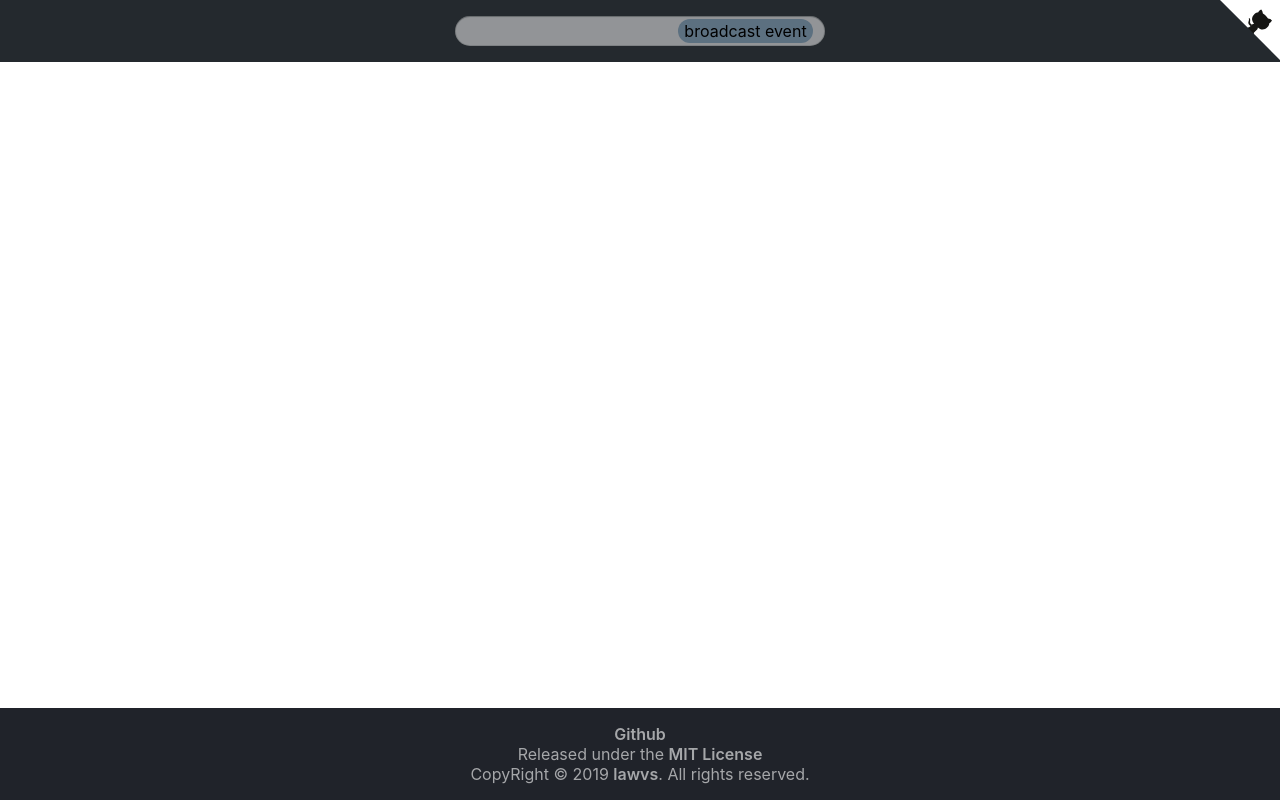
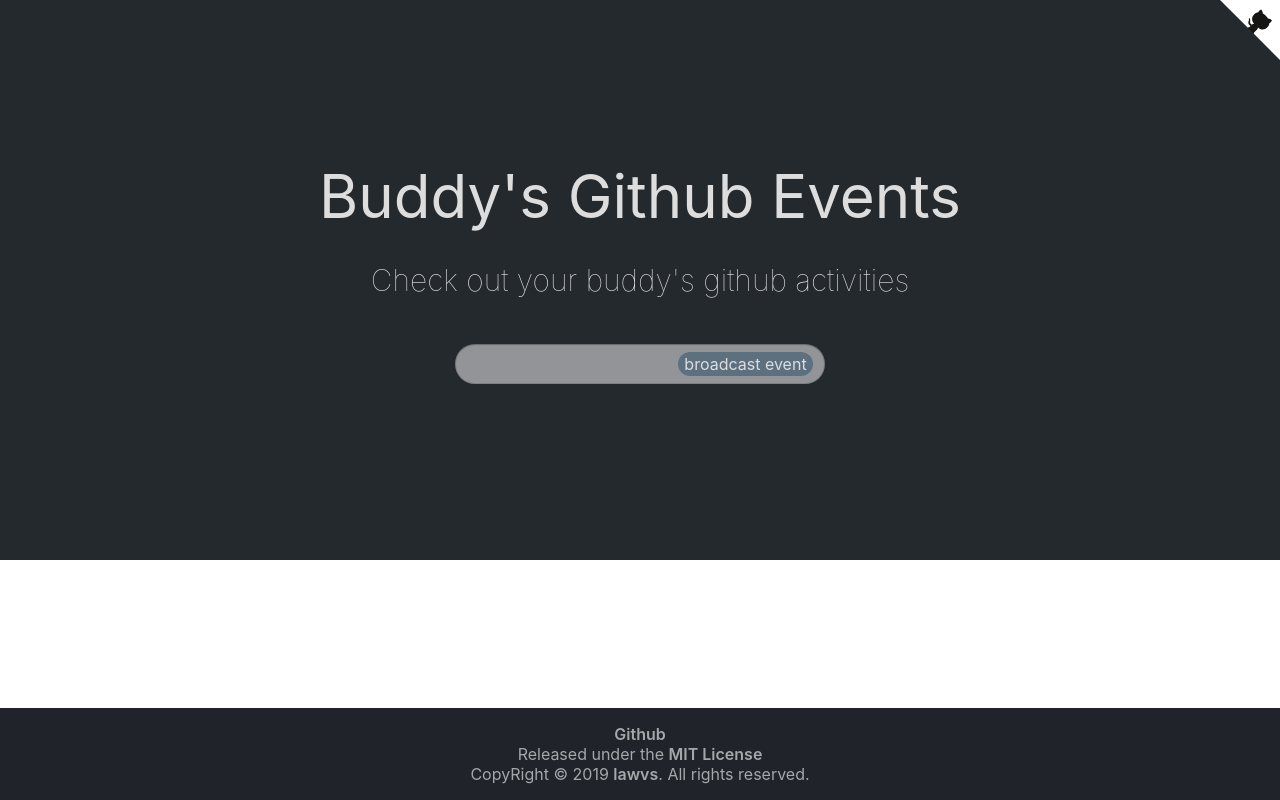
Before and after one commit to lawvs/buddy-github-events, a React app: page / in a window 1280 px wide. Built offline with nearby package versions, Linux system fonts and the light colour scheme; the HTML template or start-up script is replaced by a standard one.

Commit message:
refactor: extract header

```diff
--- a/src/components/App/index.tsx
+++ b/src/components/App/index.tsx
@@ -1,21 +1,16 @@
 import React from 'react'
 
 import EventItems from '../../service/EventItem'
-import Input from '../../service/Input'
 import Profile from '../../service/Profile'
-import GithubCorner from '../GitHubCorner'
 import Loading from '../../service/Loading'
 import Footer from '../Footer'
-import { HOMEPAGE } from '../../constants'
-import { AppWrapper, Header, Main, PlaceHolder, Center } from './styles'
 import ErrorCard from '../../service/ErrorCard'
+import Header from '../../service/Header'
+import { AppWrapper, Main, PlaceHolder, Center } from './styles'
 
 const App = () => (
   <AppWrapper>
-    <Header>
-      <Input />
-      <GithubCorner href={HOMEPAGE} size={60} />
-    </Header>
+    <Header />
     <Main>
       <Profile />
       <Center>
--- a/src/components/App/styles.ts
+++ b/src/components/App/styles.ts
@@ -8,13 +8,6 @@
   width: 100%;
   flex-direction: column;
   align-items: center;
-`
-
-export const Header = styled.header`
-  display: flex;
-  justify-content: center;
-  width: 100%;
-  background-color: #24292e;
 `
 
 export const Main = styled.main`
--- /dev/null
+++ b/src/components/Header/index.tsx
@@ -0,0 +1,21 @@
+import React from 'react'
+
+import Input from '../../service/Input'
+import GithubCorner from '../GitHubCorner'
+import { HOMEPAGE } from '../../constants'
+import { HeaderWrapper } from './styles'
+
+export interface HeaderProps {
+  isExpand: boolean
+}
+
+const Header = ({ isExpand }: HeaderProps) => (
+  <HeaderWrapper data-is-expand={isExpand}>
+    <h1>Buddy's Github Events</h1>
+    <p>Check out your buddy's github activities</p>
+    <Input />
+    <GithubCorner href={HOMEPAGE} size={60} />
+  </HeaderWrapper>
+)
+
+export default Header
--- /dev/null
+++ b/src/components/Header/styles.ts
@@ -0,0 +1,46 @@
+import styled from 'styled-components'
+import { spLayout } from '../Layout'
+
+export const HeaderWrapper = styled.header`
+  display: flex;
+  justify-content: start;
+  align-items: center;
+  width: 100%;
+  background-color: #24292e;
+  color: #dddddd;
+  flex-wrap: wrap;
+  h1 {
+    font-weight: normal;
+    margin: 0 20px;
+  }
+  p {
+    display: none;
+    font-weight: lighter;
+  }
+
+  &[data-is-expand='true'] {
+    justify-content: center;
+    flex-direction: column;
+    height: 70vh;
+    min-height: 300px;
+    h1 {
+      font-size: 60px;
+    }
+    p {
+      display: unset;
+      font-size: 30px;
+    }
+    div {
+      height: 40px;
+    }
+
+    ${spLayout(`
+      h1 {
+        font-size: 30px;
+      }
+      p {
+        font-size: 16px;
+      }
+    `)}
+  }
+`
--- /dev/null
+++ b/src/service/Header.ts
@@ -0,0 +1,12 @@
+import { connect } from 'react-redux'
+
+import Header, { HeaderProps } from '../components/Header'
+import { GlobalState } from '../store/types'
+
+const mapStateToProps = ({
+  mainState: { error, loading, events, profileInfo },
+}: GlobalState): HeaderProps => ({
+  isExpand: !error && !loading && !profileInfo && !events,
+})
+
+export default connect(mapStateToProps)(Header)
```
